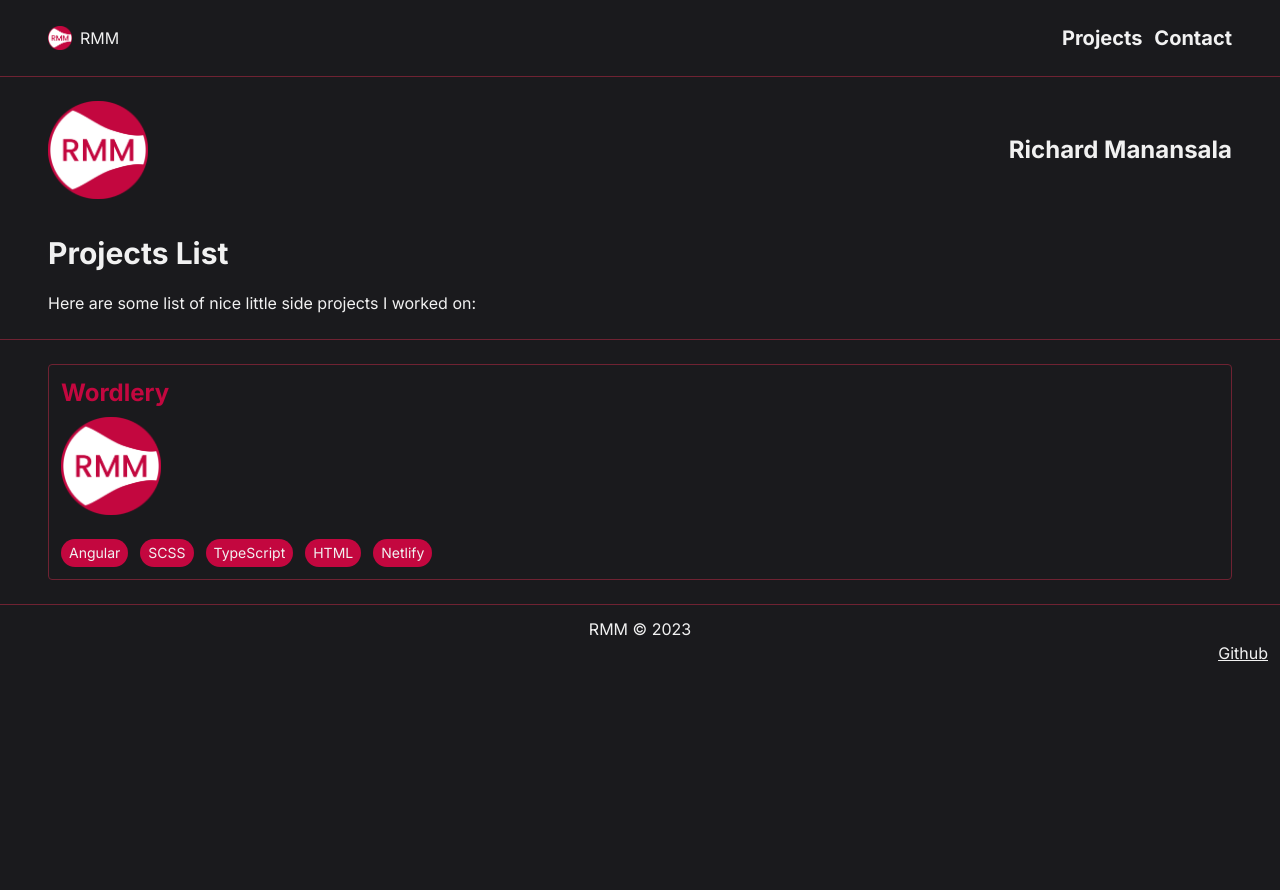
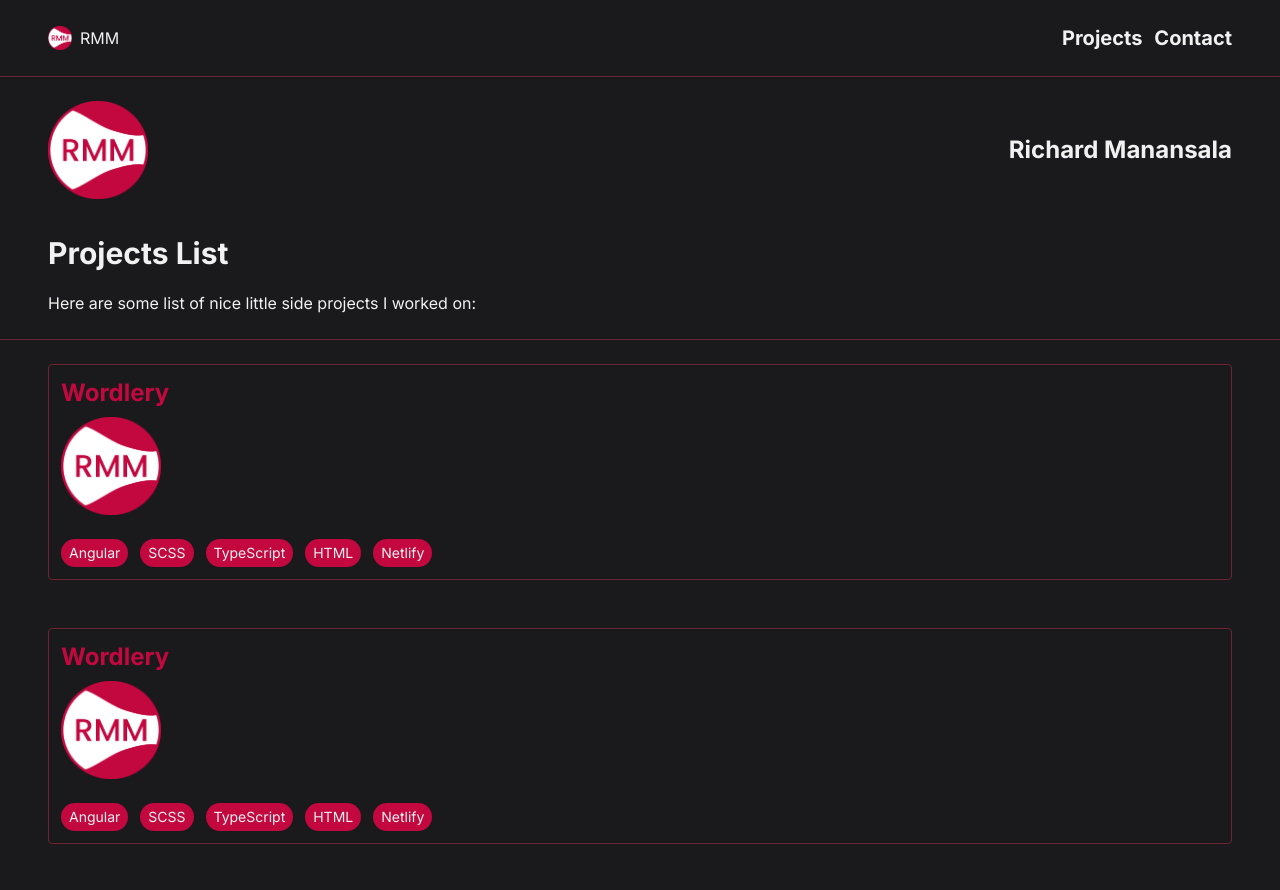
Before and after one commit to code-rizzard/rmm_portfolio, a Next.js app: page /projects in a window 1280 px wide. Shown: the top 890 px of the page. Before the commit the page ends 800 px from the top, so only its background shows below. Built offline with nearby package versions, Linux system fonts and the light colour scheme.

Commit message:
Made ProjectCard a link and added animation popup to desc

```diff
--- a/app/projects/page.tsx
+++ b/app/projects/page.tsx
@@ -1,6 +1,7 @@
 import { Project } from "@/types"
 import { getProjects } from "@/utils"
 import Image from "next/image"
+import Link from "next/link"
 
 const ProjectsPage = () => {
   return (
@@ -45,8 +46,13 @@ interface ProjectCardProps {
 const ProjectCard = ({project} : ProjectCardProps) => {
 
   return (
-    <div className="p__container">
-      <div className="flex flex-col gap-2 p-3 border border-brand-secondary rounded">
+    <div
+    className="p__container">
+      <Link
+      href={'/'}
+       className="flex flex-col gap-2 p-3 border border-brand-secondary rounded relative group"
+
+       >
         <h3
         className="text-2xl font-bold text-brand"
         >{project.name}</h3>
@@ -67,7 +73,15 @@ const ProjectCard = ({project} : ProjectCardProps) => {
             ))
           }
         </div>
-      </div>
+        <div className="absolute top-0 left-0 w-full h-full flex p-3 bg-surface flex-col transition-all group-focus-within:opacity-100 group-hover:opacity-100 opacity-0 duration-200 ease-in-out scale-90 group-focus-within:scale-100 group-hover:scale-100 ">
+          <p
+          className="text-md flex-grow"
+          >{project.description}</p>
+          <span
+          className="justify-self-end bg-brand text-white px-3 py-2 text-center rounded-md"
+          >Visit</span>
+        </div>
+      </Link>
     </div>
   )
 }
--- a/utils/index.ts
+++ b/utils/index.ts
@@ -9,6 +9,20 @@ export function getProjects(): Project[] {
       image: "",
       tags: ["Angular", "SCSS", "TypeScript", "HTML", "Netlify"],
     },
+    {
+      name: "Wordlery",
+      description: "A wordle clone game for the web",
+      url: "https://wordlery.netlify.app/",
+      image: "",
+      tags: ["Angular", "SCSS", "TypeScript", "HTML", "Netlify"],
+    },
+    {
+      name: "Wordlery",
+      description: "A wordle clone game for the web",
+      url: "https://wordlery.netlify.app/",
+      image: "",
+      tags: ["Angular", "SCSS", "TypeScript", "HTML", "Netlify"],
+    },
   ];
   return projects;
 }
```
